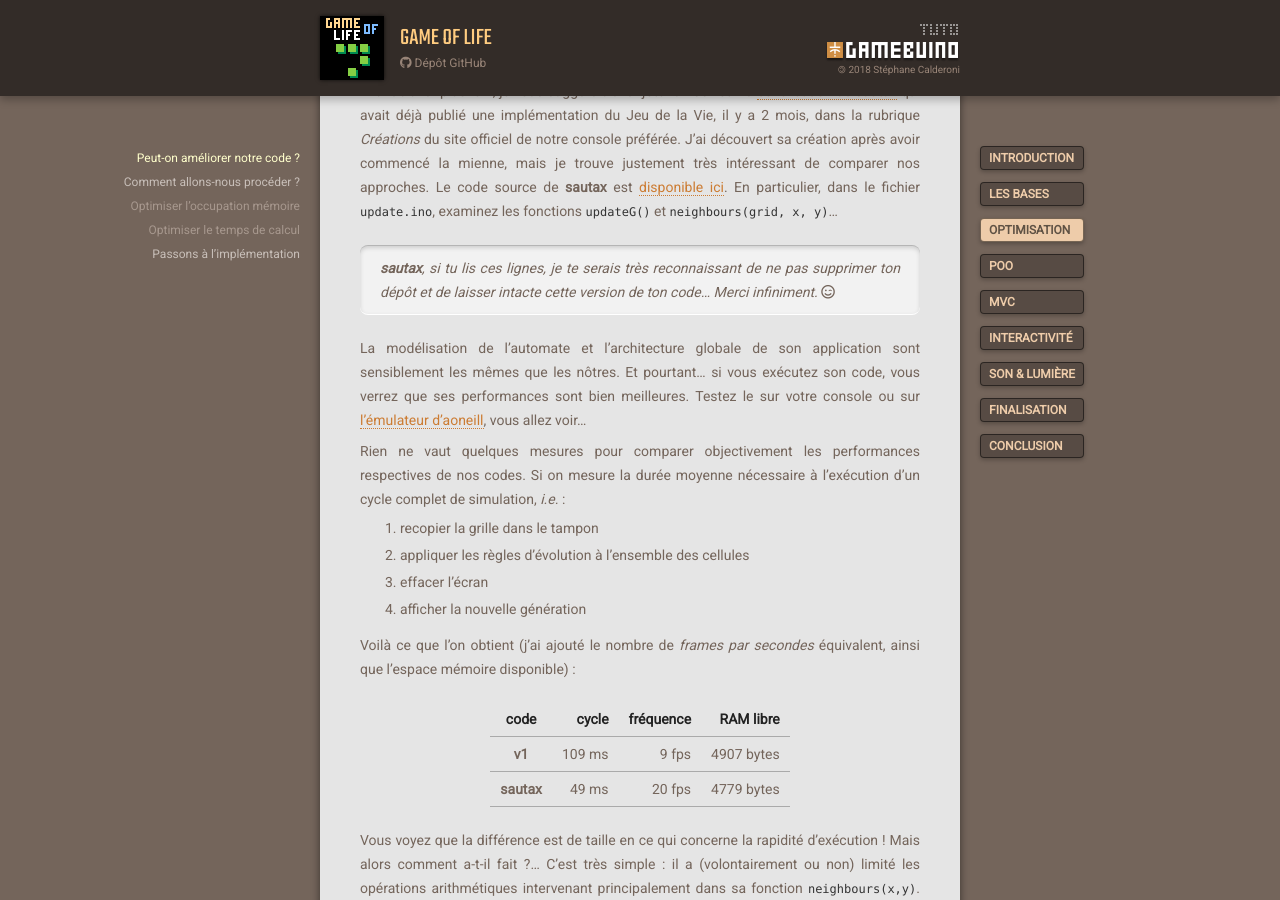
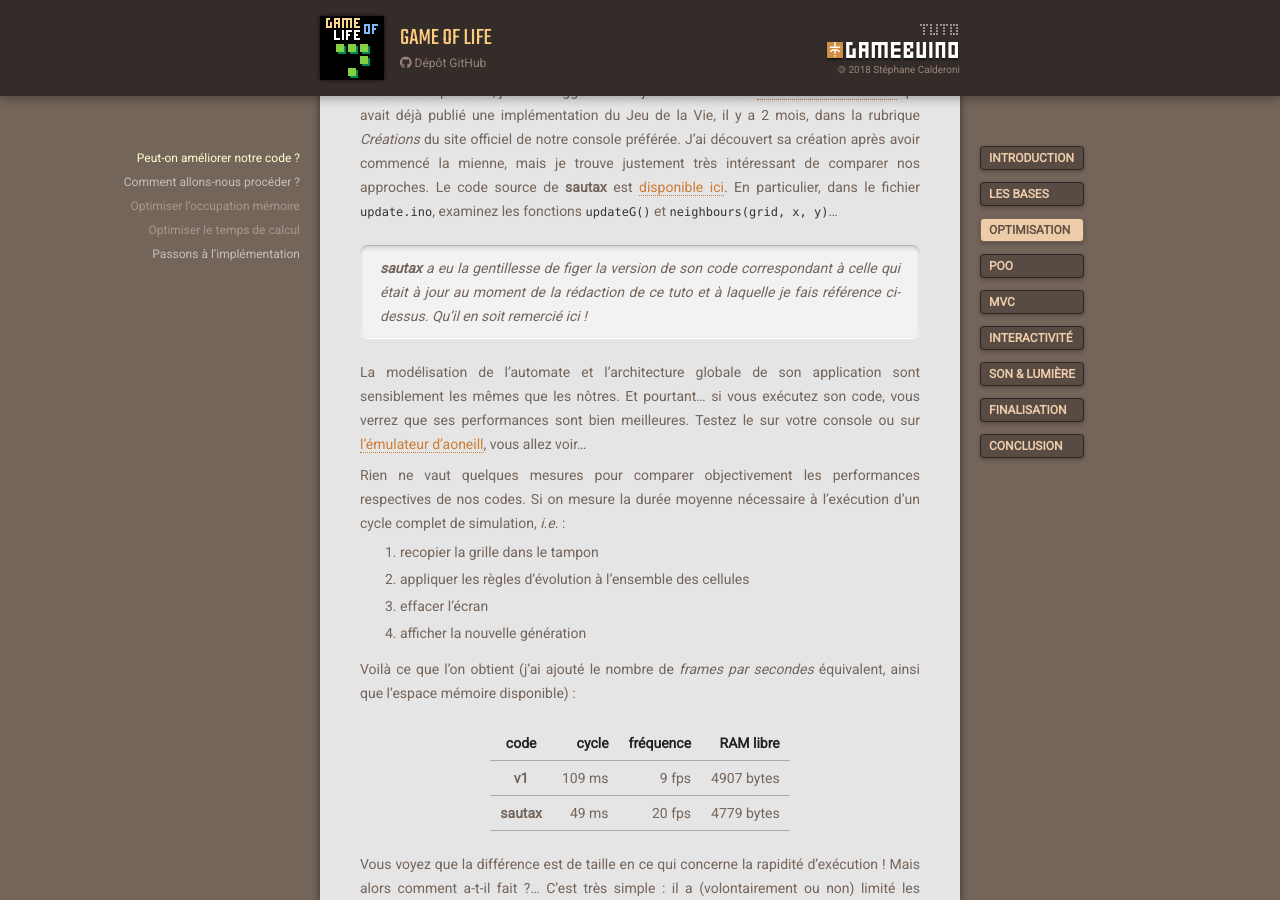
Before and after one commit to m1cr0lab-gamebuino/gb-game-of-life, a Jekyll site: the page built from docs/optimisation.md, in a window 1280 px wide and 900 px high, scrolled down 440 px. Built offline with Jekyll 4.4.1, drawn with Linux system fonts in a browser that asks for light colours; nearby versions of some CDN libraries.

Commit message:
mise à jour du README.md + chapitre optimisation

```diff
--- a/docs/optimisation.md
+++ b/docs/optimisation.md
@@ -8,9 +8,9 @@ subtitle: Automate Cellulaire et Vie Artificielle
 
 Le code que nous avons obtenu au terme du chapitre précédent est relativement court et aisément compréhensible à la lecture... Néanmoins, il n'est pas du tout satisfaisant au regard de ses performances à l'exécution ! Et ce serait terriblement frustrant si on devait s'en tenir là du fait des capacités limitées de la META, mais vous allez voir qu'il est encore possible de l'améliorer pour obtenir de bien meilleures performances. C'est ce que nous allons précisément examiner dans ce chapitre.
 
-Avant d'aller plus loin, je vous suggère d'aller jeter un oeil sur la [contribution de sautax](https://gamebuino.com/creations/wip-conway-s-game-of-life-meta) qui avait déjà publié une implémentation du Jeu de la Vie, il y a 2 mois, dans la rubrique *Créations* du site officiel de notre console préférée. J'ai découvert sa création après avoir commencé la mienne, mais je trouve justement très intéressant de comparer nos approches. Le code source de **sautax** est [disponible ici](https://github.com/sautax/game-of-life-gamebuino). En particulier, dans le fichier `update.ino`, examinez les fonctions `updateG()` et `neighbours(grid, x, y)`...
+Avant d'aller plus loin, je vous suggère d'aller jeter un oeil sur la [contribution de sautax](https://gamebuino.com/creations/wip-conway-s-game-of-life-meta) qui avait déjà publié une implémentation du Jeu de la Vie, il y a 2 mois, dans la rubrique *Créations* du site officiel de notre console préférée. J'ai découvert sa création après avoir commencé la mienne, mais je trouve justement très intéressant de comparer nos approches. Le code source de **sautax** est [disponible ici](https://github.com/sautax/game-of-life-gamebuino/tree/0.4/game_of_life). En particulier, dans le fichier `update.ino`, examinez les fonctions `updateG()` et `neighbours(grid, x, y)`...
 
-> **sautax**, si tu lis ces lignes, je te serais très reconnaissant de ne pas supprimer ton dépôt et de laisser intacte cette version de ton code... Merci infiniment. <i class="far fa-smile-wink"></i>
+> **sautax** a eu la gentillesse de figer la version de son code correspondant à celle qui était à jour au moment de la rédaction de ce tuto et à laquelle je fais référence ci-dessus. Qu'il en soit remercié ici !
 
 La modélisation de l'automate et l'architecture globale de son application sont sensiblement les mêmes que les nôtres. Et pourtant... si vous exécutez son code, vous verrez que ses performances sont bien meilleures. Testez le sur votre console ou sur [l'émulateur d'aoneill](http://games.aoneill.com/meta-emulator/), vous allez voir...
 
```
Also changed, not shown: README.md, 1 other file.
